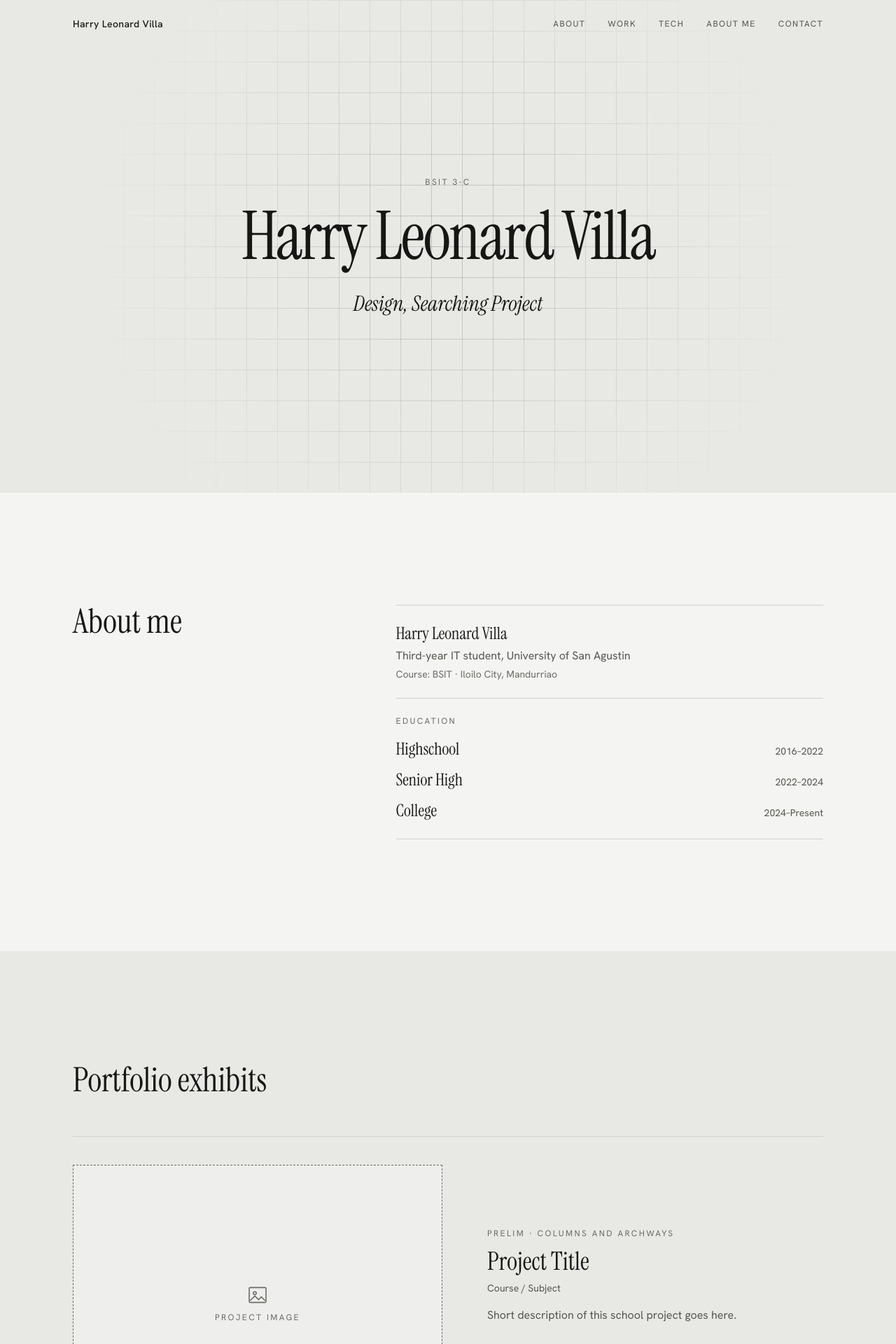
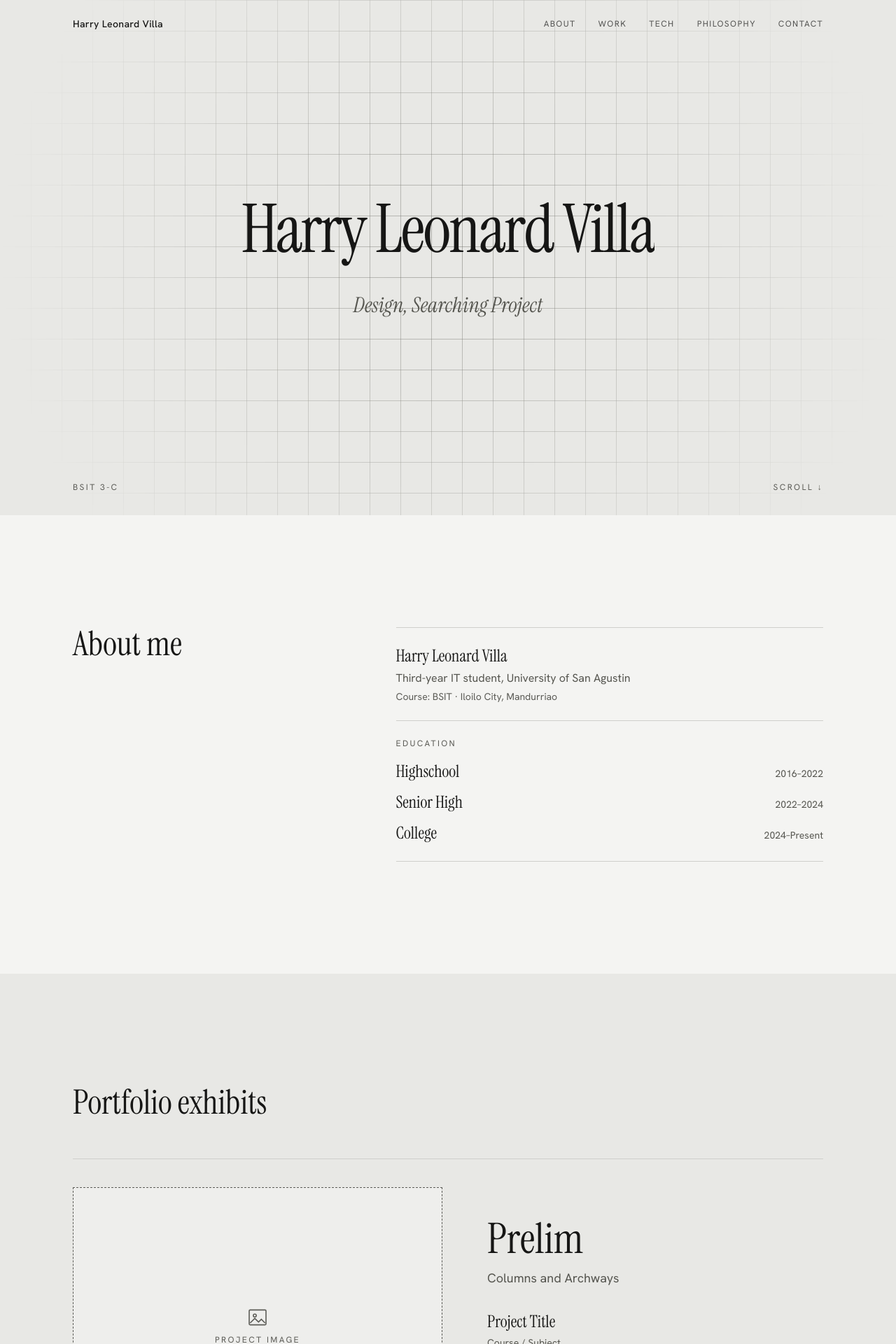
Before and after one commit to DeghneG/harryvilla-portfolio, a React (Vite) app: page / in a window 1280 px wide. Shown: the top 1920 px of the page at 70% size. Built offline with nearby package versions, Linux system fonts and the light colour scheme.

Commit message:
Refine hero and section rhythm, fix mobile nav, add Capstone exhibit
Co-Authored-By: Claude Sonnet 5.5 <noreply@anthropic.com>

```diff
--- a/src/components/Credentials.tsx
+++ b/src/components/Credentials.tsx
@@ -17,7 +17,7 @@ export function Credentials() {
             {credentials.education.map((e) => (
               <li key={e.level} className="flex items-baseline justify-between gap-6">
                 <span className="font-display text-2xl text-ink">{e.level}</span>
-                <span className="text-sm text-slate">{e.years}</span>
+                <span className="text-sm text-slate tabular-nums">{e.years}</span>
               </li>
             ))}
           </ul>
--- a/src/components/Hero.tsx
+++ b/src/components/Hero.tsx
@@ -3,17 +3,27 @@ import { Reveal } from './Reveal'
 import { InteractiveGrid } from './ui/interactive-grid'
 
 export function Hero() {
+  const words = profile.name.split(' ')
+
   return (
-    <section id="top" className="relative flex min-h-[88svh] items-center justify-center overflow-hidden bg-mist text-ink">
-      <InteractiveGrid className="[mask-image:radial-gradient(520px_circle_at_center,white,transparent)]" />
+    <section id="top" className="relative flex min-h-[92svh] items-center justify-center overflow-hidden bg-mist text-ink">
+      <InteractiveGrid className="[mask-image:radial-gradient(640px_circle_at_center,white,transparent)]" />
       <div className="relative z-10 mx-auto w-full max-w-6xl px-6 py-32 text-center md:px-10">
-        <Reveal as="p" className="mb-6 text-xs tracking-[0.2em] text-ash uppercase">{profile.section}</Reveal>
-        <Reveal as="h1" delay={0.15} className="font-display text-6xl leading-[0.95] tracking-tight md:text-8xl">
-          {profile.name}
-        </Reveal>
-        <Reveal as="p" delay={0.35} className="mt-8 font-display text-2xl text-ink italic md:text-3xl">
+        <h1 aria-label={profile.name} className="font-display text-6xl leading-[0.95] tracking-tight text-balance md:text-8xl">
+          {words.map((w, i) => (
+            <span key={w} aria-hidden className="inline-block overflow-hidden pb-[0.14em] align-bottom">
+              <span className="hero-word inline-block" style={{ animationDelay: `${0.1 + i * 0.14}s` }}>{w}</span>
+              {i < words.length - 1 ? ' ' : ''}
+            </span>
+          ))}
+        </h1>
+        <Reveal as="p" delay={0.7} className="mt-8 font-display text-2xl text-slate italic md:text-3xl">
           {profile.motto}
         </Reveal>
+      </div>
+      <div className="absolute inset-x-0 bottom-0 z-10 mx-auto flex max-w-6xl items-center justify-between px-6 pb-8 text-xs tracking-[0.2em] text-ash uppercase md:px-10">
+        <span>{profile.section}</span>
+        <a href="#about" className="transition-colors hover:text-ink">Scroll ↓</a>
       </div>
     </section>
   )
--- a/src/components/Nav.tsx
+++ b/src/components/Nav.tsx
@@ -5,7 +5,7 @@ const links = [
   { to: '/#about', label: 'About' },
   { to: '/#work', label: 'Work' },
   { to: '/#technologies', label: 'Tech' },
-  { to: '/#philosophy', label: 'About Me' },
+  { to: '/#philosophy', label: 'Philosophy' },
   { to: '/#contact', label: 'Contact' },
 ]
 
@@ -13,11 +13,10 @@ export function Nav() {
   return (
     <header className="absolute inset-x-0 top-0 z-20">
       <nav className="mx-auto flex max-w-6xl items-center justify-between px-6 py-6 text-ink md:px-10" aria-label="Primary">
-        <Link to="/" className="text-sm font-medium tracking-wide whitespace-nowrap">
-          <span className="md:hidden">H. Villa</span>
-          <span className="hidden md:inline">{profile.name}</span>
+        <Link to="/" className="hidden text-sm font-medium tracking-wide whitespace-nowrap md:inline">
+          {profile.name}
         </Link>
-        <ul className="flex gap-4 text-[11px] tracking-[0.12em] whitespace-nowrap uppercase md:gap-8 md:text-xs">
+        <ul className="flex w-full justify-between text-[11px] tracking-[0.12em] whitespace-nowrap uppercase md:w-auto md:gap-8 md:text-xs">
           {links.map((l) => (
             <li key={l.to}>
               <Link to={l.to} className="opacity-70 transition-opacity hover:opacity-100">{l.label}</Link>
--- a/src/components/Philosophy.tsx
+++ b/src/components/Philosophy.tsx
@@ -3,9 +3,8 @@ import { Reveal } from './Reveal'
 
 export function Philosophy() {
   return (
-    <section id="philosophy" className="mx-auto max-w-4xl px-6 py-32 text-center md:px-10 md:py-48">
-      <Reveal as="p" className="text-xs tracking-[0.2em] text-ash uppercase">About Me · Design Philosophy</Reveal>
-      <Reveal as="blockquote" delay={0.2} className="mt-8 font-display text-4xl leading-tight text-ink md:text-6xl">
+    <section id="philosophy" className="mx-auto max-w-5xl px-6 py-36 text-center md:px-10 md:py-56">
+      <Reveal as="blockquote" duration={1.8} className="font-display text-5xl leading-[1.05] text-balance text-ink md:text-7xl">
         {profile.philosophy}
       </Reveal>
     </section>
--- a/src/components/Reveal.tsx
+++ b/src/components/Reveal.tsx
@@ -7,10 +7,11 @@ interface Props {
   className?: string
   delay?: number
   stagger?: boolean
+  duration?: number
 }
 
-export function Reveal({ children, as: Tag = 'div', className, delay, stagger }: Props) {
-  const ref = useReveal({ delay, children: stagger })
+export function Reveal({ children, as: Tag = 'div', className, delay, stagger, duration }: Props) {
+  const ref = useReveal({ delay, duration, children: stagger })
   return (
     <Tag ref={ref} className={className}>
       {children}
--- a/src/components/Work.tsx
+++ b/src/components/Work.tsx
@@ -15,10 +15,12 @@ export function Work() {
                 <ImagePlaceholder src={p.image} alt={p.title} />
               </div>
               <div>
-                <p className="text-xs tracking-[0.2em] text-ash uppercase">{p.term} · {p.category}</p>
-                <h3 className="mt-3 font-display text-3xl text-ink md:text-4xl">{p.title}</h3>
-                <p className="mt-2 text-sm text-slate">{p.course}</p>
-                <p className="mt-4 max-w-md leading-relaxed text-slate">{p.description}</p>
+                <h3 className="font-display text-5xl text-ink md:text-6xl">{p.term}</h3>
+                {p.category && <p className="mt-3 text-lg text-slate">{p.category}</p>}
+                <p className={`${p.category ? 'mt-8' : 'mt-5'} max-w-md font-display text-2xl text-balance text-ink`}>{p.title}</p>
+                {p.course && <p className="mt-1 text-sm text-slate">{p.course}</p>}
+                {p.description && <p className="mt-4 max-w-md leading-relaxed text-slate">{p.description}</p>}
+                {p.slug && (
                   <Link
                     to={`/category/${p.slug}`}
                     className="group mt-8 inline-flex items-center gap-3 rounded-full border border-graphite px-6 py-3 text-sm text-ink transition-colors hover:bg-graphite hover:text-paper"
@@ -26,6 +28,7 @@ export function Work() {
                     Explore more projects
                     <span aria-hidden className="transition-transform group-hover:translate-x-1">→</span>
                   </Link>
+                )}
               </div>
             </Reveal>
           ))}
--- a/src/components/ui/interactive-grid.tsx
+++ b/src/components/ui/interactive-grid.tsx
@@ -51,11 +51,11 @@ export function InteractiveGrid({ className = '', size = 44, radius = 2.4 }: Int
       for (let i = 0; i < heat.length; i++) {
         const v = heat[i]
         if (v < 0.01) continue
-        ctx.globalAlpha = v * 0.22
+        ctx.globalAlpha = v * 0.32
         ctx.fillStyle = color
         ctx.fillRect((i % cols) * size, Math.floor(i / cols) * size, size, size)
       }
-      ctx.globalAlpha = 0.28
+      ctx.globalAlpha = 0.4
       ctx.strokeStyle = color
       ctx.lineWidth = 1
       ctx.beginPath()
--- a/src/data/content.ts
+++ b/src/data/content.ts
@@ -11,17 +11,17 @@ export const profile = {
 }
 
 export interface Project {
-  term: 'Prelim' | 'Midterm' | 'Finals'
+  term: 'Prelim' | 'Midterm' | 'Finals' | 'Capstone'
   /** Exhibit category (from the sitemap). Also the title of its "more projects" page. */
-  category: string
+  category?: string
   /** URL slug for the category page: /category/<slug> */
-  slug: string
+  slug?: string
   /** PLACEHOLDER — replace with the real school project title. */
   title: string
   /** PLACEHOLDER — replace with the course / subject name. */
-  course: string
+  course?: string
   /** PLACEHOLDER — replace with a short description of the project. */
-  description: string
+  description?: string
   /** Set to a path in /public (e.g. "/projects/prelim.jpg") to replace the placeholder image. */
   image?: string
 }
@@ -50,6 +50,10 @@ export const projects: Project[] = [
     title: 'Project Title',
     course: 'Course / Subject',
     description: 'Short description of this school project goes here.',
+  },
+  {
+    term: 'Capstone',
+    title: 'CareSync: An Integrated Clinic Appointment, Medical Records, Billing, and Pharmacy Management System',
   },
 ]
 
--- a/src/index.css
+++ b/src/index.css
@@ -6,7 +6,7 @@
   --color-paper: #f4f4f2;
   --color-mist: #e8e8e5;
   --color-stone: #cfcfcb;
-  --color-ash: #6b6b66;
+  --color-ash: #5c5c57;
   --color-slate: #55554f;
   --color-graphite: #2b2b29;
   --color-ink: #161615;
@@ -36,3 +36,14 @@ body {
 @media (prefers-reduced-motion: reduce) {
   .panel-in { animation: none; }
 }
+
+html { scrollbar-color: var(--color-ash) var(--color-paper); }
+
+@keyframes word-up {
+  from { transform: translateY(105%); }
+  to { transform: translateY(0); }
+}
+.hero-word { transform: translateY(105%); animation: word-up 1.2s cubic-bezier(0.16, 1, 0.3, 1) forwards; }
+@media (prefers-reduced-motion: reduce) {
+  .hero-word { transform: none; animation: none; }
+}
--- a/src/pages/CategoryPage.tsx
+++ b/src/pages/CategoryPage.tsx
@@ -22,8 +22,8 @@ export function CategoryPage() {
         <Link to="/#work" className="text-xs tracking-[0.2em] text-ash uppercase transition-colors hover:text-ink">
           ← Portfolio exhibits
         </Link>
-        <Reveal as="p" delay={0.1} className="mt-10 text-xs tracking-[0.2em] text-ash uppercase">{category.term}</Reveal>
-        <Reveal as="h1" delay={0.2} className="mt-3 font-display text-5xl text-ink md:text-7xl">{category.category}</Reveal>
+        <Reveal as="h1" delay={0.1} className="mt-10 font-display text-5xl text-ink md:text-7xl">{category.category}</Reveal>
+        <Reveal as="p" delay={0.2} className="mt-4 text-lg text-slate">{category.term}</Reveal>
 
         <div className="mt-16 grid gap-x-6 gap-y-12 sm:grid-cols-2 lg:grid-cols-3">
           {moreProjects.map((p, i) => (
```
Also changed, not shown: src/components/Technologies.tsx (+8 -9 lines). Lines whose indentation alone changed are shown as unchanged.
